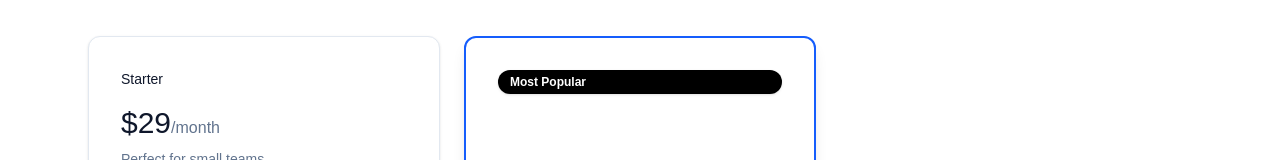
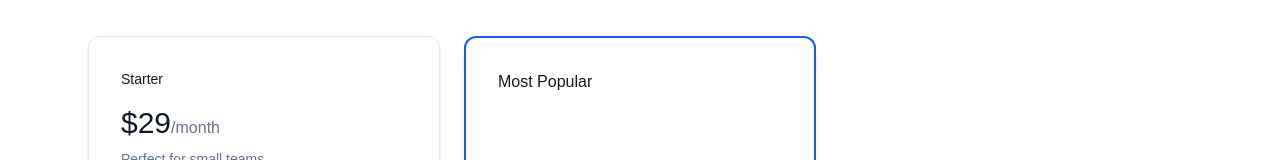
Before and after one commit to najeesidahmed/ruach-tech-figma-to-code, a Next.js app in the folder detailify-landing/: page / in a window 1280 px wide. Shown: the part 1342-1502 px from the top of the page. Built offline with nearby package versions, Linux system fonts and the light colour scheme.

Commit message:
create reusable card components and split into card header and card content components as in the figma file

```diff
--- a/detailify-landing/components/sections/PricingSection.tsx
+++ b/detailify-landing/components/sections/PricingSection.tsx
@@ -1,5 +1,6 @@
 import { Button } from "../ui/Button";
 import { TickIcon } from "../ui/TickIcon";
+import { Card, CardHeader, CardContent } from "../ui/Card";
 
 export function PricingSection() {
     return (
@@ -50,7 +51,7 @@ export function PricingSection() {
                 {/* Professional - Highlighted */}
                 <div className="rounded-xl border-2 border-[#155DFC] bg-white p-8 shadow-lg">
                     {/* Most Popular Tag */}
-                    <div className="px-3 py-1 text-xs rounded-full font-semibold text-white bg-black shadow-sm">
+                    <div className="inline-flex items center ">
                         Most Popular
                     </div>
                 </div>
--- /dev/null
+++ b/detailify-landing/components/ui/Card.tsx
@@ -0,0 +1,22 @@
+import React from "react";
+
+type CardProps = {
+    children: React.ReactNode;
+    classname?: string;
+};
+
+export function Card({ children, classname = "" }: CardProps) {
+    return (
+        <div className="{`rounded-xl border bg-white p-8 shadow-sm ${className}">
+            {children}
+        </div>
+    );
+}
+
+export function CardHeader({ children }: { children: React.ReactNode }) {
+    return <div className="space-y-1">{children}</div>
+}
+
+export function CardContent({ children }: { children: React.ReactNode }) {
+    return <div className="mt-6 spoace-y-4">{children}</div>
+}
```
